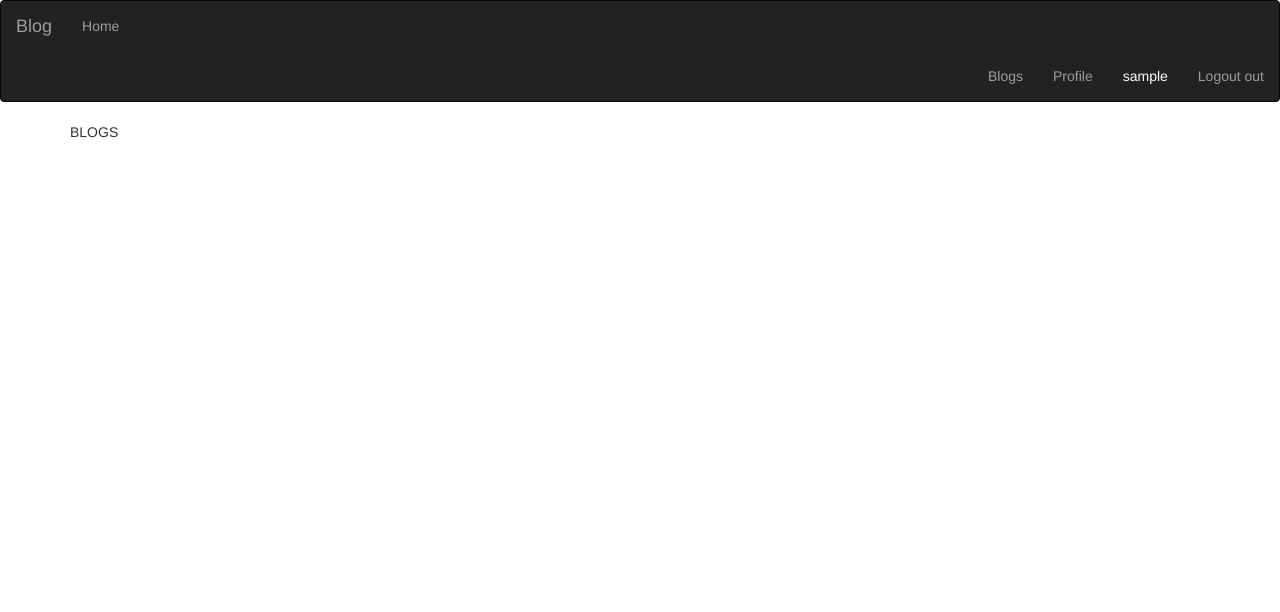
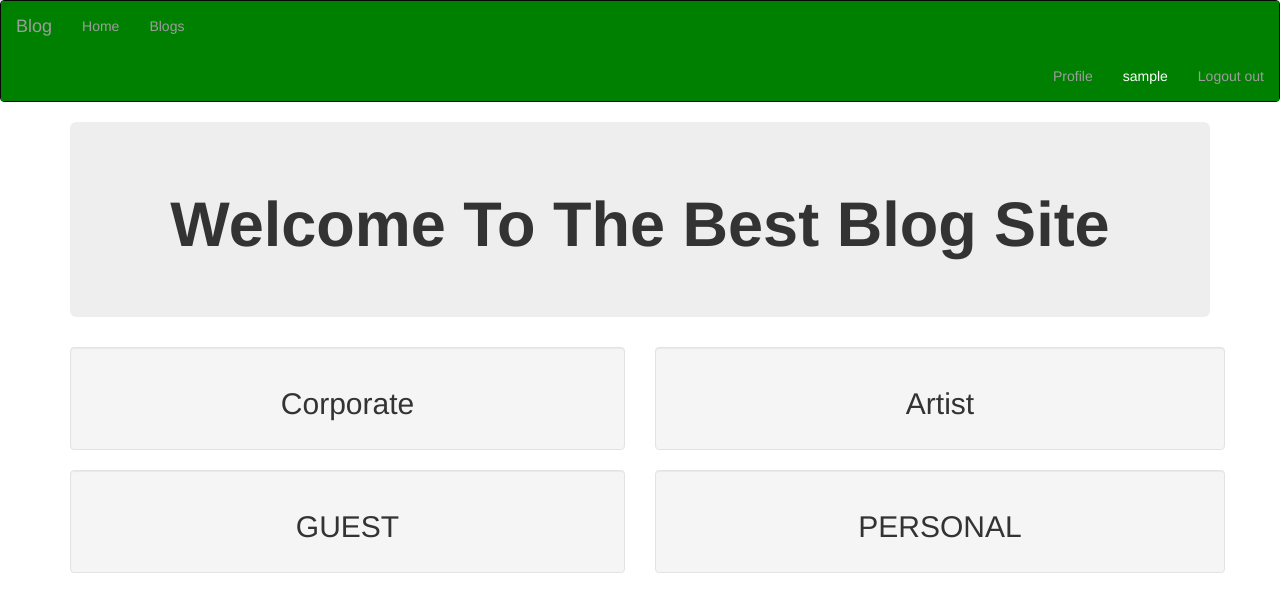
Before and after one commit to lilianwaweru/Blog, a Flask app: page / in a window 1280 px wide. Shown: the top 612 px of the page. Run offline with Flask 2, Linux system fonts and the light colour scheme; the visitor is signed in with stand-in values (Sample User, id 1); data comes from the database, SQL or seed files in the repository; some libraries are stand-ins or nearby versions.

Commit message:
added jumborton in html

```diff
--- a/app/main/forms.py
+++ b/app/main/forms.py
@@ -8,7 +8,7 @@ class UpdateProfile(FlaskForm):
     submit = SubmitField('Submit')
 
 class BlogForm(FlaskForm):
-    blog = TextAreaField('pitch',validators=[Required()])
+    blog = TextAreaField('Blog',validators=[Required()])
     category = SelectField('Category',choices=[('Personal','Personal'),('Corporate','Corporate'),('Artist','Artist'),('Guest','Guest')],validators=[Required()])
     submit = SubmitField('submit')
 
--- a/app/main/views.py
+++ b/app/main/views.py
@@ -75,7 +75,7 @@ def blogs():
         cat = blog_form.category.data
 
         new_blog = Blog(content=blog, category = cat)
-        new_pitch.save_pitch()
+        new_blog.save_blog()
 
         return redirect(url_for('main.blogs'))
 
--- a/app/templates/index.html
+++ b/app/templates/index.html
@@ -3,6 +3,45 @@
 {% block content%}
 
 <div class = 'container'>
-    <p>BLOGS</p>
+        <div class="jumbotron jumbotron-fluid" id="jumbo">
+                <div class="container">
+                  <h1 class="text-center"><strong>Welcome To The Best Blog Site</strong></h1>
+                </div>
+            </div>
+            <div class="row">
+                <div class="col-md-6">
+                    <div class="well">
+                    <h2 class="text-center">Corporate</h2>
+                    </div>
+                </div>
+                <div class="row">
+                        <div class="col-md-6">
+                            <div class="well">
+                            <h2 class="text-center">Artist</h2>
+                            </div>
+                        </div>
+                </div>
+            </div>
+
+            <div class="row">
+                    <div class="col-md-6">
+                        <div class="well">
+                        <h2 class="text-center">GUEST</h2>
+                        </div>
+                    </div>
+                    <div class="row">
+                            <div class="col-md-6">
+                                <div class="well">
+                                <h2 class="text-center">PERSONAL</h2>
+                                </div>
+                            </div>
+                    </div>
+                </div>
+
+
+
 </div>
+
+
+
 {% endblock%}
--- a/app/templates/navbar.html
+++ b/app/templates/navbar.html
@@ -1,5 +1,5 @@
 <div class="navbar navbar-inverse" role="navigation">
-    <div class="container-fluid">
+    <div class="container-fluid" style="background-color:green">
         <div class="navbar-header">
             <button type="button" class="navbar-toggle" data-toggle="collapse" data-target=".navbar-collapse">
               <span class="sr-only">Toggle navigation</span>
@@ -12,6 +12,7 @@
         <div class="navbar-collapse collapse">
             <ul class="nav navbar-nav">
                 <li><a href="/">Home</a></li>
+                <li><a href="{{url_for('main.blogs')}}">Blogs</a></li>
 
         </div>
 
@@ -19,7 +20,7 @@
 
         <ul class="nav navbar-nav navbar-right">
             {% if current_user.is_authenticated %}
-            <li><a href="{{url_for('main.blogs')}}">Blogs</a></li>
+
             <li><a href="{{url_for('main.profile',uname=current_user.username)}}">Profile</a></li>
             <li style="color:white;padding:15px;">{{current_user.username}}</li>
             <li><a href="{{url_for('auth.logout')}}">Logout out</a></li>
```
Also changed, not shown: app/static/photos/melisa.jpeg (added).
